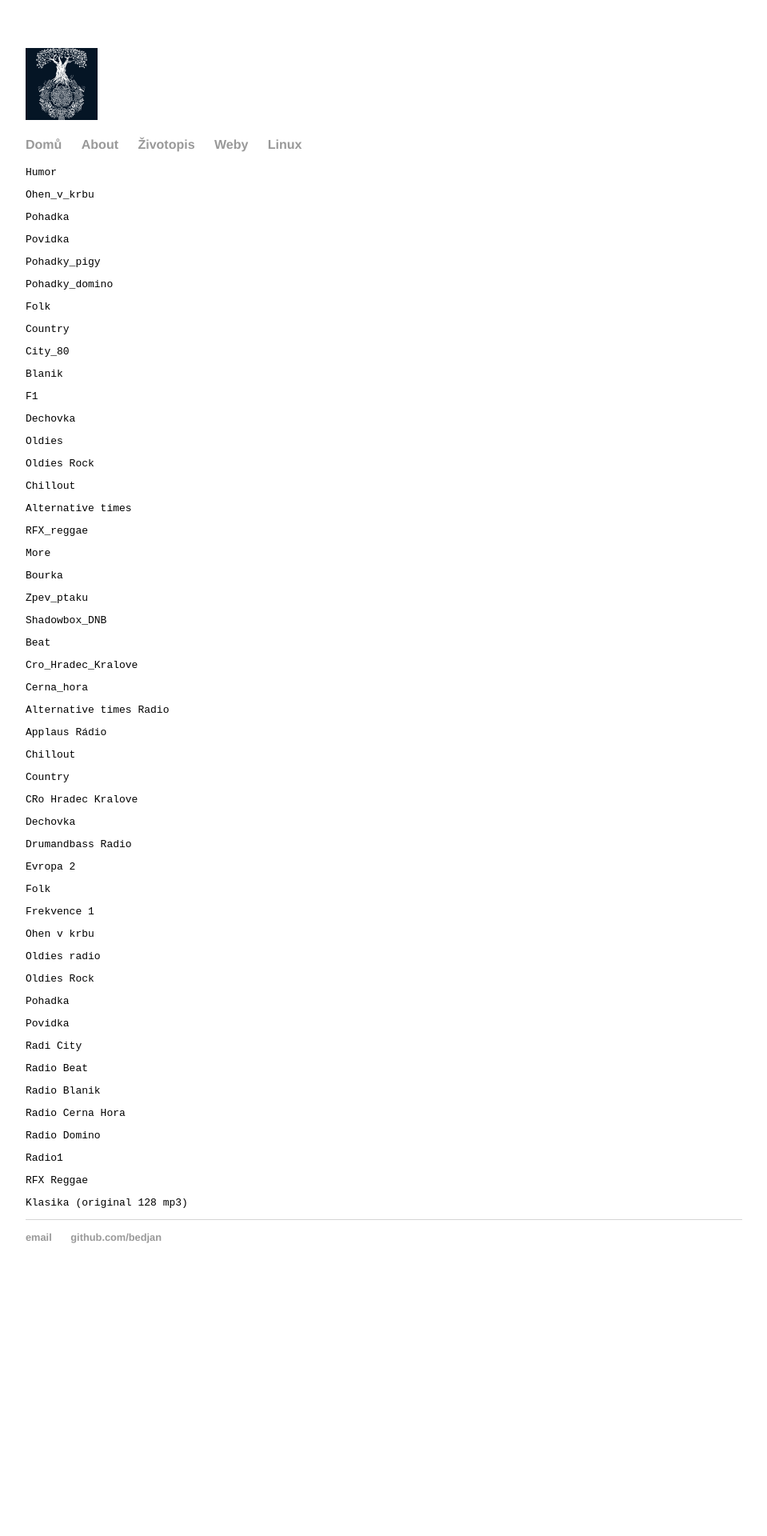
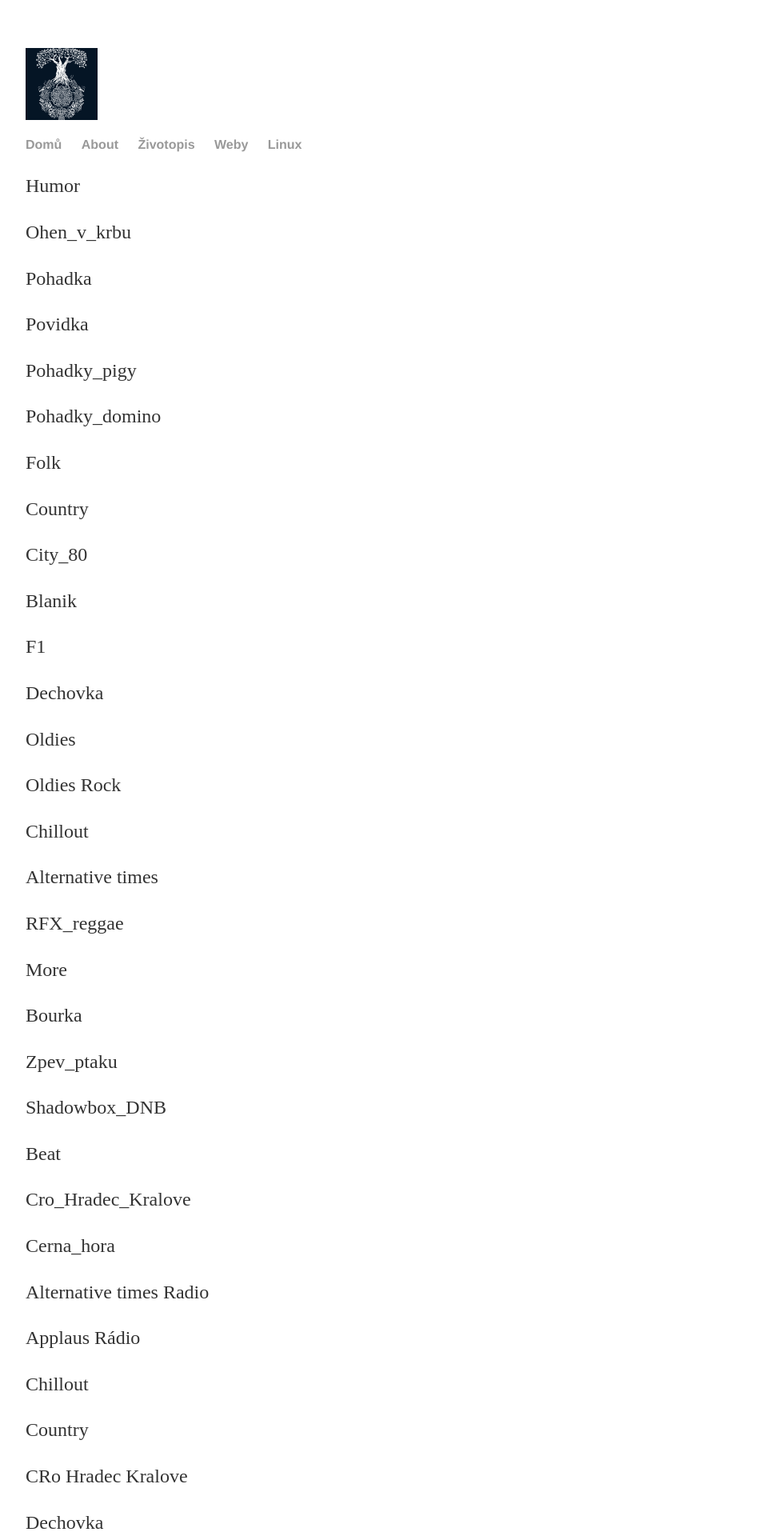
Before and after one commit to bedjan/bedjan.github.io, a Jekyll site: the page built from radia/radia.md, in a window 1280 px wide. Shown: the top 1920 px of the page at 80% size, without its empty margins (160-1119 px from the left). Built offline with Jekyll 4.4.1, drawn with Linux system fonts in a browser that asks for light colours; our own code applies the rules of GitHub Pages for plain Markdown files; before the commit the page ends 1616 px from its top, so only the background shows below that.

Commit message:
Update radia.md

```diff
--- a/radia/radia.md
+++ b/radia/radia.md
@@ -1,151 +1,245 @@
-<pre>Humor</pre>
+<p>Humor
+
+</p>
 <source src="http://mp3stream4.abradio.cz:8000/humor128.mp3">
 
-<pre>Ohen_v_krbu</pre>
+<p>Ohen_v_krbu
+
+</p>
 <source src="http://ice6.abradio.cz/relax-fire128.mp3">
 
-<pre>Pohadka</pre>
+<p>Pohadka
+
+</p>
 <source src="http://ice3.abradio.cz/pohadka128.mp3">
 
-<pre>Povidka</pre>
+<p>Povidka
+
+</p>
 <source src="http://ice3.abradio.cz/povidka128.mp3">
 
-<pre>Pohadky_pigy</pre>
+<p>Pohadky_pigy
+
+</p>
 <source src="http://pool.cdn.lagardere.cz/web-pg-pohadky">
 
-<pre>Pohadky_domino</pre>
+<p>Pohadky_domino
+
+</p>
 <source src="http://mp3stream4.abradio.cz/domino128.mp3">
 
-<pre>Folk</pre>
+<p>Folk
+
+</p>
 <source src="http://mp3stream2.abradio.cz:8000/folk.mp3">
 
-<pre>Country </pre>
+<p>Country
+
+</p>
 <source src="http://mp3stream4.abradio.cz/country128.mp3">
 
-<pre>City_80</pre>
+<p>City_80
+
+</p>
 <source src="http://kocka.limemedia.cz:8000/city80128.mp3">
 
-<pre>Blanik
-</pre>
+<p>Blanik
+
+
+</p>
 <source src="http://ice.abradio.cz/blanikcz128.mp3">
 
-<pre>F1</pre>
+<p>F1
+
+</p>
 <source src="http://icecast4.play.cz:8000/frekvence1-128.mp3">
 
-<pre>Dechovka</pre>
+<p>Dechovka
+
+</p>
 <source src="http://icecast5.play.cz:8000/dechovka128.mp3">
 
 
-<pre>Oldies</pre>
+<p>Oldies
+
+</p>
 <source src="http://ice.abradio.cz/oldiesradio128.mp3">
 
 
 
-<pre>Oldies Rock</pre>
+<p>Oldies Rock
+
+</p>
 <source src="http://mp3stream4.abradio.cz/oldiesrock128.mp3">
 
-<pre>Chillout</pre>
+<p>Chillout
+
+</p>
 <source src="http://mp3stream4.abradio.cz/chillout128.mp3">
 
-<pre>Alternative times</pre>
+<p>Alternative times
+
+</p>
 <source src="http://ice3.abradio.cz/alternative128.mp3">
 
-<pre>RFX_reggae</pre>
+<p>RFX_reggae
+
+</p>
 <source src="http://ice3.abradio.cz/rfx128.mp3">
 
-<pre>More</pre>
+<p>More
+
+</p>
 <source src="http://ice6.abradio.cz/relax-sea128.mp3">
 
-<pre>Bourka</pre>
+<p>Bourka
+
+</p>
 <source src="http://ice6.abradio.cz/relax-thunder-rain128.mp3">
 
-<pre>Zpev_ptaku</pre>
+<p>Zpev_ptaku
+
+</p>
 <source src="http://ice6.abradio.cz/relax-morning-birds128.mp3">
 
-<pre>
-Shadowbox_DNB</pre>
+<p>
+Shadowbox_DNB
+
+</p>
 <source src="http://ice3.abradio.cz/shadowbox128.mp3">
 
-<pre>Beat</pre>
+<p>Beat
+
+</p>
 <source src="http://icecast5.play.cz:443/radiobeat128.mp3">
 
-<pre>Cro_Hradec_Kralove</pre>
+<p>Cro_Hradec_Kralove
+
+</p>
 <source src="http://icecast2.play.cz/crohk128.mp3">
 
-<pre>Cerna_hora</pre>
+<p>Cerna_hora
+
+</p>
 <source src="http://icecast6.play.cz:443/cernahora128.mp3">
 
-<pre>Alternative times Radio</pre>
+<p>Alternative times Radio
+
+</p>
 <source src="http://ice3.abradio.cz/alternative128.mp3">
 
-<pre>Applaus Rádio</pre>
+<p>Applaus Rádio
+
+</p>
 <source src="http://mp3stream3.abradio.cz:8000/applaus128.mp3">
 
 
 
-<pre>Chillout </pre>
+<p>Chillout
+
+</p>
 <source src="http://mp3stream4.abradio.cz/chillout128.mp3">
 
 
 
-<pre>Country</pre>
+<p>Country
+
+</p>
 <source src="http://mp3stream4.abradio.cz/country128.mp3">
 
-<pre>CRo Hradec Kralove </pre>
+<p>CRo Hradec Kralove
+
+</p>
 <source src="http://icecast2.play.cz/crohk128.mp3">
 
-<pre>Dechovka </pre>
+<p>Dechovka
+
+</p>
 <source src="http://icecast5.play.cz:8000/dechovka128.mp3">
 
-<pre>Drumandbass Radio </pre>
+<p>Drumandbass Radio
+
+</p>
 <source src="http://ice3.abradio.cz/shadowbox128.mp3">
 
-<pre>Evropa 2 </pre>
+<p>Evropa 2
+
+</p>
 <source src="http://icecast3.play.cz/evropa2-128.mp3">
 
-<pre>Folk </pre>
+<p>Folk
+
+</p>
 <source src="http://mp3stream2.abradio.cz:8000/folk.mp3">
 
-<pre>Frekvence 1 </pre>
+<p>Frekvence 1
+
+</p>
 <source src="http://icecast4.play.cz:8000/frekvence1-128.mp3">
 
 
-<pre>Ohen v krbu </pre>
+<p>Ohen v krbu
+
+</p>
 <source src="http://ice6.abradio.cz/relax-fire128.mp3">
 
-<pre>Oldies radio </pre>
+<p>Oldies radio
+
+</p>
 <source src="http://ice.abradio.cz/oldiesradio128.mp3">
 
-<pre>Oldies Rock </pre>
+<p>Oldies Rock
+
+</p>
 <source src="http://mp3stream4.abradio.cz/oldiesrock128.mp3">
 
-<pre>Pohadka </pre>
+<p>Pohadka
+
+</p>
 <source src="http://ice3.abradio.cz/pohadka128.mp3">
 
-<pre>Povidka </pre>
+<p>Povidka
+
+</p>
 <source src="http://ice3.abradio.cz/povidka128.mp3">
 
-<pre>Radi City </pre>
+<p>Radi City
+
+</p>
 <source src="http://kocka.limemedia.cz:8000/city80128.mp3">
 
-<pre>Radio Beat </pre>
+<p>Radio Beat
+
+</p>
 <source src="http://icecast5.play.cz:443/radiobeat128.mp3">
 
-<pre>Radio Blanik </pre>
+<p>Radio Blanik
+
+</p>
 <source src="http://ice.abradio.cz/blanikcz128.mp3">
 
-<pre>Radio Cerna Hora </pre>
+<p>Radio Cerna Hora
+
+</p>
 <source src="http://icecast6.play.cz:443/cernahora128.mp3">
 
-<pre>Radio Domino </pre>
+<p>Radio Domino
+
+</p>
 <source src="http://mp3stream4.abradio.cz/domino128.mp3">
 
-<pre>Radio1 </pre>
+<p>Radio1
+
+</p>
 <source src="http://icecast1.play.cz/radio1.mp3">
 
-<pre>RFX Reggae </pre>
+<p>RFX Reggae
+
+</p>
 <source src="http://ice3.abradio.cz/rfx128.mp3">
 
-<pre>
-Klasika (original 128 mp3) </pre>
+<p>
+Klasika (original 128 mp3)
+
+</p>
 <source src="http://live.slovakradio.sk:8000/klasika_128.mp3">
```
